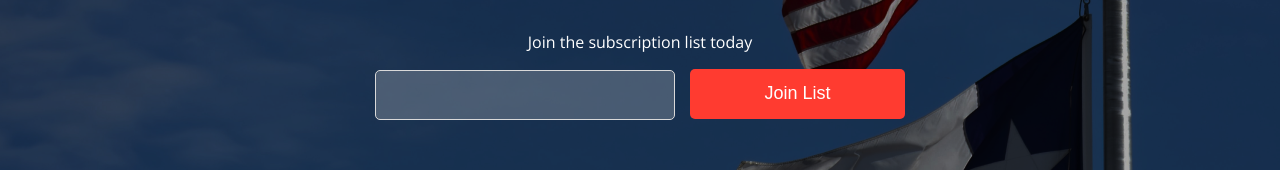
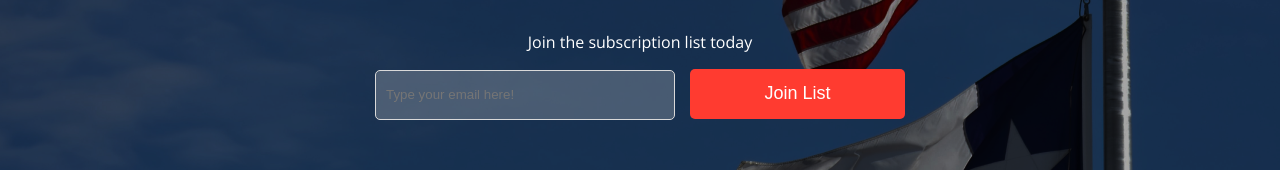
Before and after one commit to farzad528/amyhcde, a Next.js app: page / in a window 1280 px wide. Shown: the part 498-668 px from the top of the page. Built offline with nearby package versions, Linux system fonts and the light colour scheme.

Commit message:
placeholder

```diff
--- a/components/template/SubscribeTemplate.jsx
+++ b/components/template/SubscribeTemplate.jsx
@@ -32,7 +32,7 @@ const SubscribeTemplate = () => (
       </a>
       <a
         className={styles.mediaWrapper}
-        href='mailto: amyforhcde@gmail.com'
+        href='https://secure.actblue.com/donate/amy-hinojosa-for-hcde'
         target='_blank'
         rel='noopener noreferrer'
       >
@@ -55,7 +55,7 @@ const SubscribeTemplate = () => (
     <div className={styles.joinWrapper}>
       <p>Join the subscription list today</p>
       <div>
-        <input type='text' className={styles.input} />
+        <input type='text' className={styles.input} placeholder="Type your email here!" />
         <button className={styles.button}>Join List</button>
       </div>
     </div>
```
